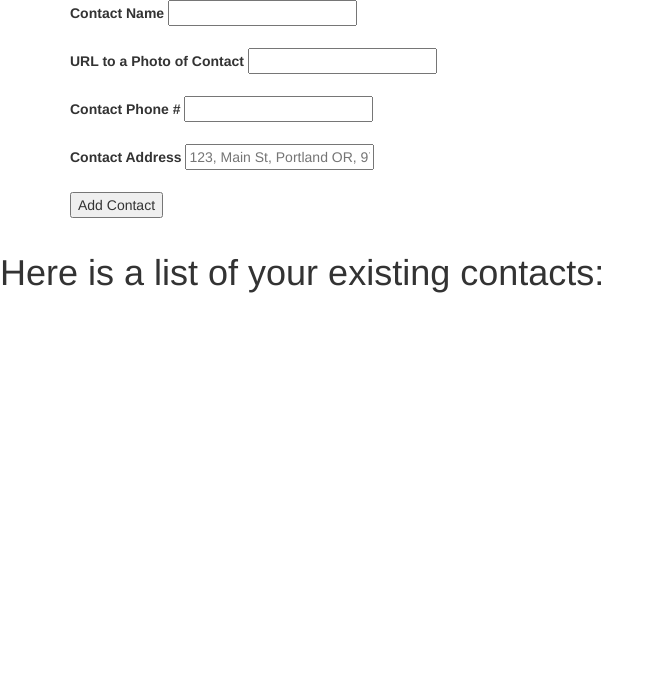
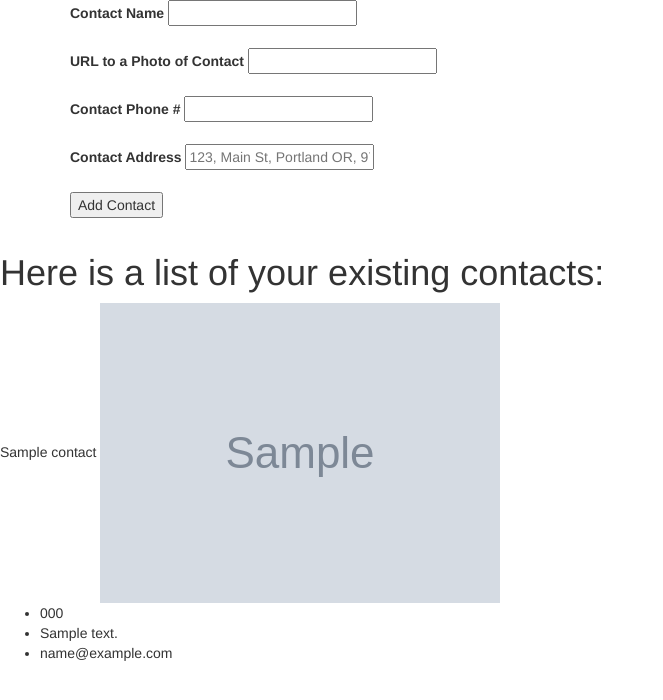
Before and after one commit to Jordan-Meier/php-addressbook, a PHP site: template views/contacts.html.twig in a window 1280 px wide. Shown: the top 700 px of the page, without its empty margins (0-663 px from the left). Run offline with PHP 8.4, Linux system fonts and the light colour scheme; the template is opened without the code that fills it: most values are stand-ins (such as "Sample title", 1, 10 or a date in 2020); grey boxes marked "Sample" are stand-in pictures; some libraries are stand-ins or nearby versions.

Commit message:
add a for loop within a conditional statement that will display all created contacts on the home page under the form to create a contact

```diff
--- a/views/contacts.html.twig
+++ b/views/contacts.html.twig
@@ -30,5 +30,16 @@
         </div>
 
         <h1>Here is a list of your existing contacts:</h1>
+        {% if contacts is not empty %}
+            {% for contact in contacts %}
+                {{ contact.getName }}
+                <img src="{{ contact.getPhoto}}" alt="contact photo"/>
+                <ul>
+                    <li>{{ contact.getPhone }}</li>
+                    <li>{{ contact.getAddress }}</li>
+                    <li>{{ contact.getEmail }}</li>
+                </ul>
+            {% endfor %}
+        {% endif %}
     </body>
 </html>
```
